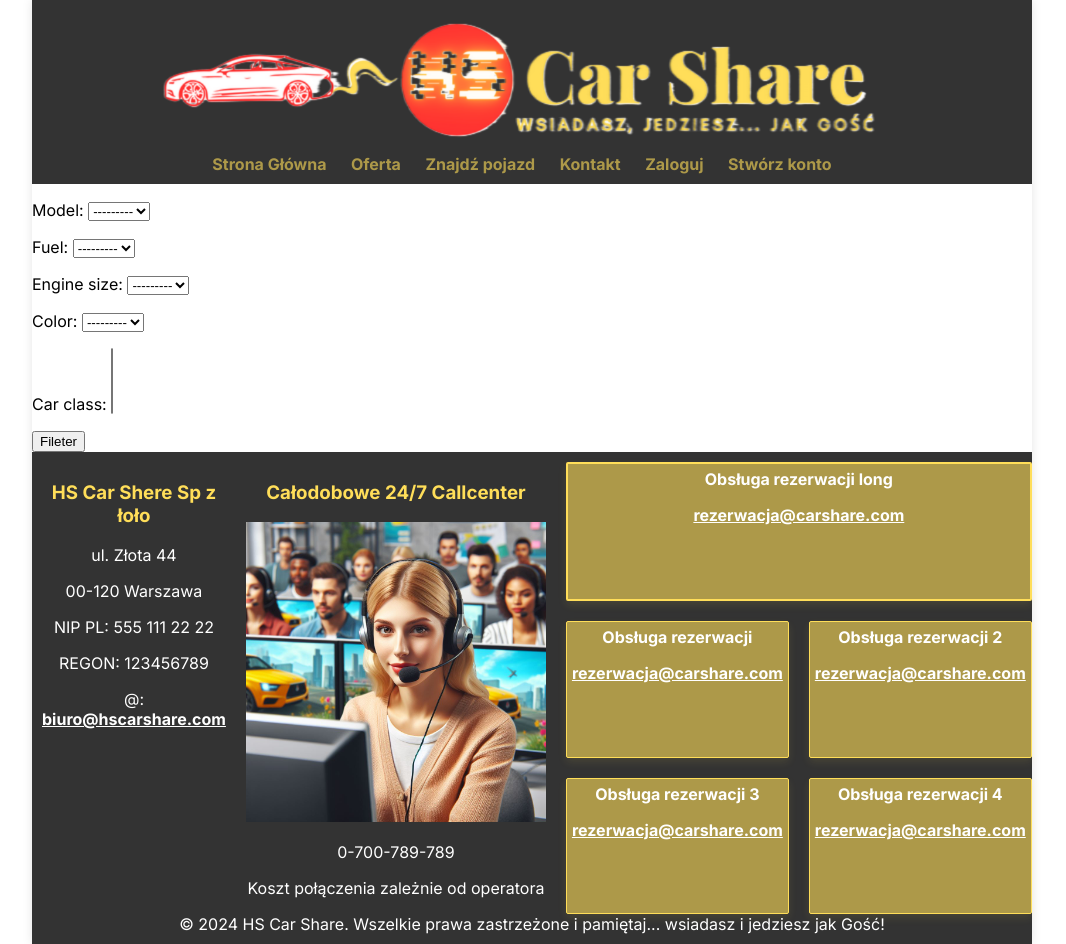
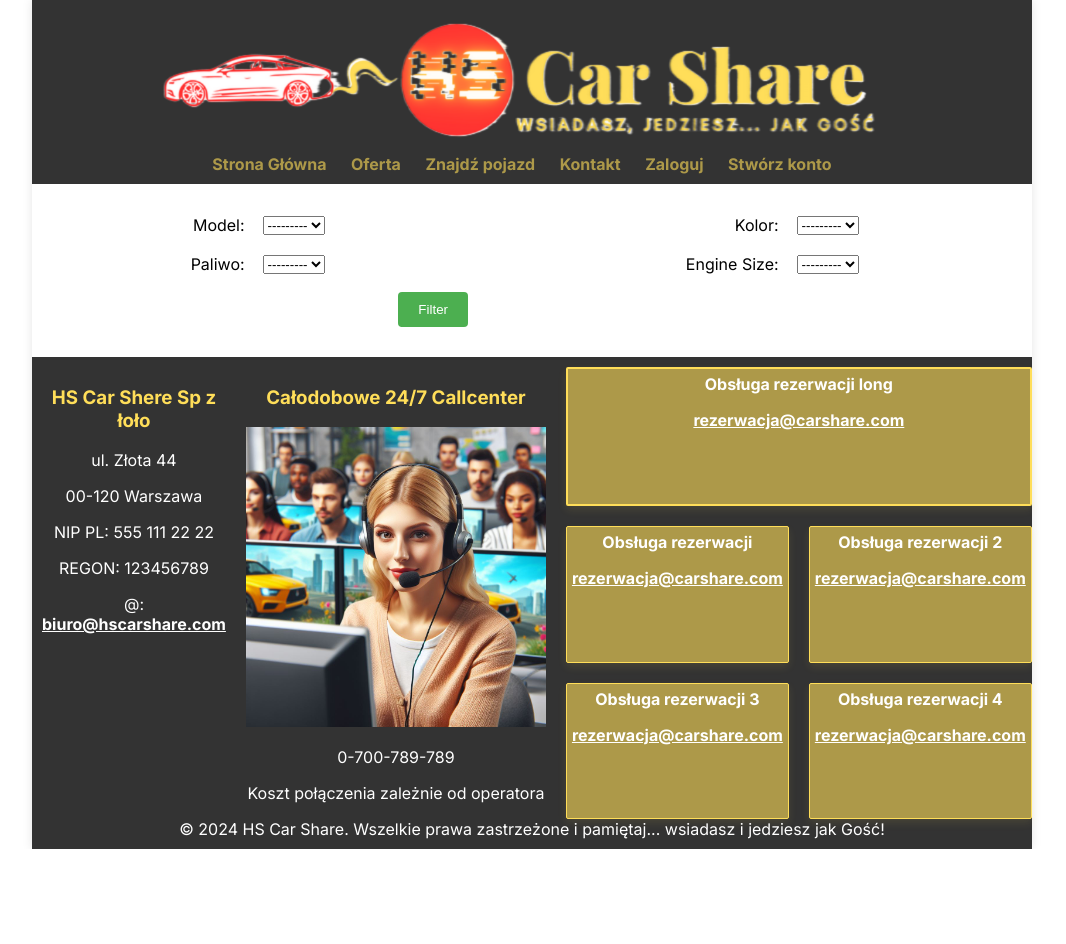
Before and after one commit to Sajmon9696/WypozyczalniaAut, a Django app: page /cars/filter in a window 1280 px wide. Shown: the whole page, without its empty margins (108-1174 px from the left). After the commit the page ends 849 px from the top, so only its background shows below. Run offline with Django 5.2, Linux system fonts and the light colour scheme; data that the repository does not hold is empty.

Commit message:
V. 0.501 / 20240206 - poprawione divy googlamap - filracja w znajdź pojazd dużo ładniejsza
V. 0.5 /20240206
- prawidłowo wyświetlają się auta w filtracji

V. 0.41/20240206
- zmieniona funkcja w all+cars (ale krzaczy się css)

V. 0.4/20240205
- dodano obrazki do samochodów
- jeżeli samochód nie ma obrazka, to pojawia się baba z aparatem, że zrobi
- na stronie głównej losują się 3 wybrane samochody
- poprawione kolory
- chuj wie, czemu w footerze w 'a' jest podkreślenie bez najechania mycho
- chuj wi też czemu nie chcą się filtrować samochody

```diff
--- a/Base_app/static/style2.css
+++ b/Base_app/static/style2.css
@@ -280,3 +280,39 @@ widget-carbig tr:nth-child(odd) {
     text-decoration: none;
     color: gray;
 }
+
+/* formularz tabela */
+
+.form-table {
+    margin: 20px;
+}
+
+.form-table form {
+    display: table;
+    width: 100%;
+}
+
+.form-table table {
+    width: 100%;
+}
+
+.form-table td {
+    padding: 8px;
+}
+
+.form-table button[type="submit"] {
+    background-color: #4CAF50;
+    color: white;
+    padding: 10px 20px;
+    border: none;
+    border-radius: 4px;
+    cursor: pointer;
+}
+
+.form-table td:nth-child(odd) {
+    text-align: right;
+}
+
+.form-table td:nth-child(even) {
+    text-align: left;
+}
--- a/cars/templates/cars/all_cars.html
+++ b/cars/templates/cars/all_cars.html
@@ -6,8 +6,8 @@
 </section>
 <div class="car-container">
     {% for car_class in car_classes %}
-    <div><h2>Klasa {{ car_class }}</h2></div>
-    <div class="class-container">
+    <div class="car-container-title"><h2>Klasa {{ car_class }}</h2></div>
+    <div class="car-container-data">
         {% for car in cars %}
         {% if car.model.car_class == car_class %}
         <div class="widget-car">
@@ -30,6 +30,6 @@
         {% endif %}
         {% endfor %}
     </div>
-    {% endfor %}
+{% endfor %}
 </div>
 {% endblock %}
--- a/cars/templates/cars/filter_cars.html
+++ b/cars/templates/cars/filter_cars.html
@@ -1,11 +1,38 @@
 {% extends 'Base_app/base.html' %}
 {% load static %}
 {% block content %}
+<!--
+<div class="form-carselector">
 <form method="get" action="{% url 'cars:filter_cars' %}">
     {% csrf_token %}
     {{ form.as_p }}
     <button type="submit">Fileter</button>
-</form>
+</form></div>
+-->
+
+<div class="form-table">
+    <form method="get" action="{% url 'cars:filter_cars' %}">
+        {% csrf_token %}
+        <table>
+            <tr>
+                <td>Model:</td><td>{{ form.model }}</td>
+                <td>Kolor:</td><td>{{ form.color }}</td>
+            </tr>
+            <tr>
+                <td>Paliwo:</td><td>{{ form.fuel }}</td>
+                <td>Engine Size:</td><td>{{ form.engine_size }}</td>
+            </tr>
+            <tr>
+                <td colspan="2"><button type="submit">Filter</button></td>
+            </tr>
+        </table>
+    </form>
+</div>
+
+
+
+
+
 <div class="car-container">
     {% for car_class in car_classes %}
     <div class="car-container-title"><h2>Klasa {{ car_class }}</h2></div>
```
